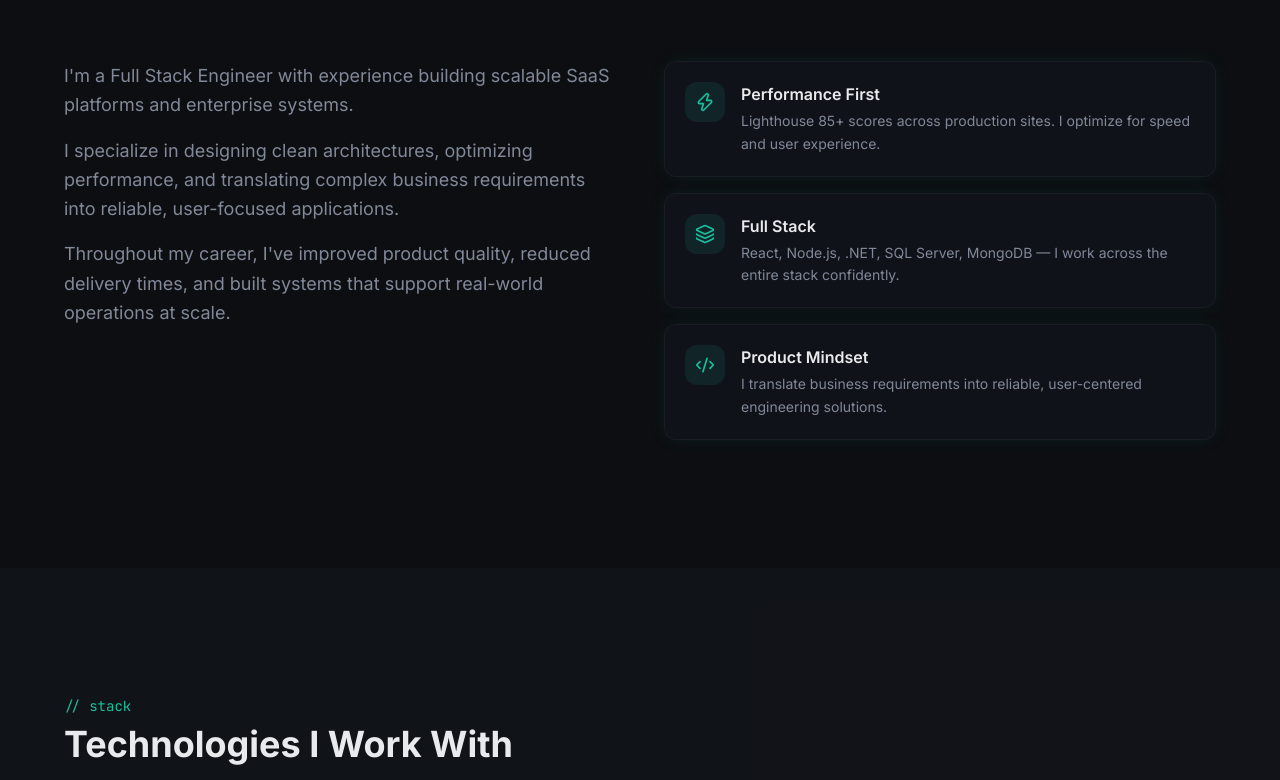
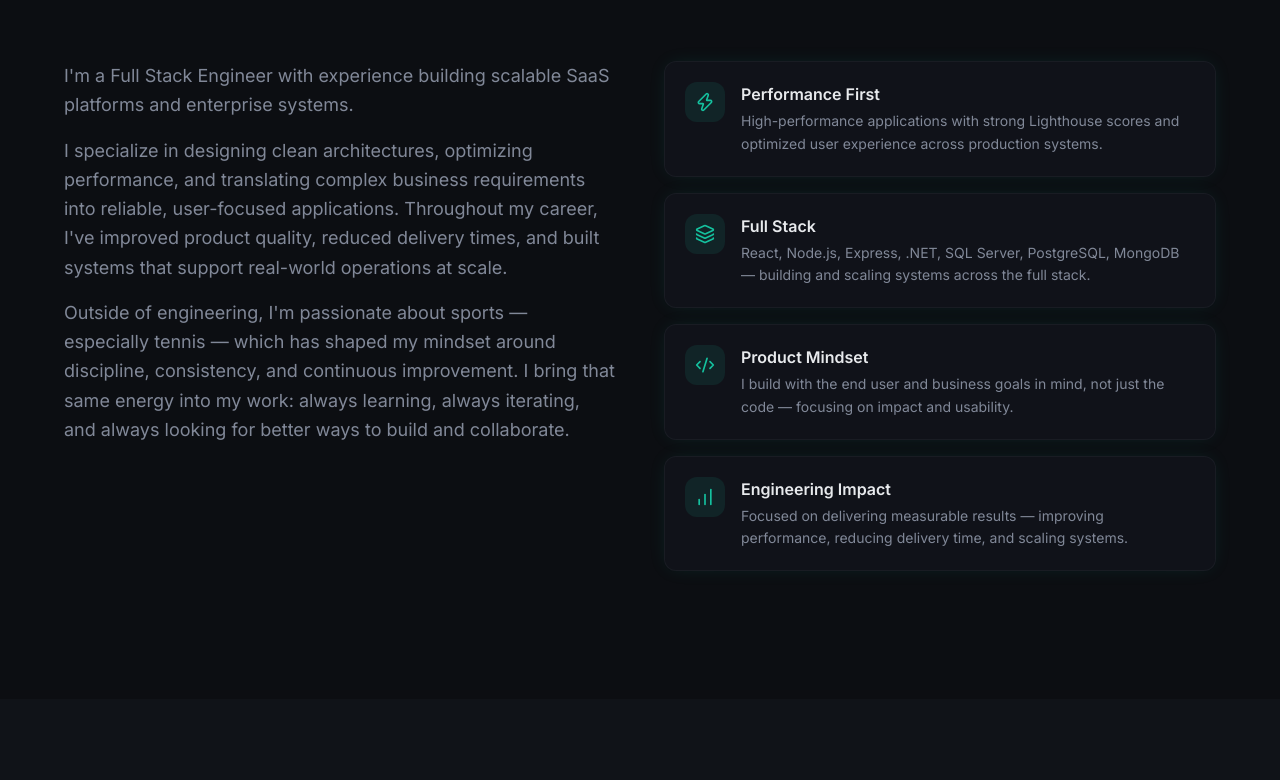
Before and after one commit to SebastianEM98/my-portfolio, a Next.js app: page / in a window 1280 px wide. Shown: the part 919-1699 px from the top of the page. Built offline with nearby package versions, Linux system fonts and the light colour scheme.

Commit message:
About section text updates

```diff
--- a/src/app/components/About.tsx
+++ b/src/app/components/About.tsx
@@ -13,10 +13,10 @@ export const About = () => (
                         I'm a Full Stack Engineer with experience building scalable SaaS platforms and enterprise systems.
                     </p>
                     <p className="text-muted-foreground text-lg leading-relaxed mb-4">
-                        I specialize in designing clean architectures, optimizing performance, and translating complex business requirements into reliable, user-focused applications.
+                        I specialize in designing clean architectures, optimizing performance, and translating complex business requirements into reliable, user-focused applications. Throughout my career, I've improved product quality, reduced delivery times, and built systems that support real-world operations at scale.
                     </p>
                     <p className="text-muted-foreground text-lg leading-relaxed">
-                        Throughout my career, I've improved product quality, reduced delivery times, and built systems that support real-world operations at scale.
+                        Outside of engineering, I'm passionate about sports — especially tennis — which has shaped my mindset around discipline, consistency, and continuous improvement. I bring that same energy into my work: always learning, always iterating, and always looking for better ways to build and collaborate.
                     </p>
                 </AnimatedSection>
 
--- a/src/app/data/about.data.ts
+++ b/src/app/data/about.data.ts
@@ -1,20 +1,25 @@
-import { Code2, Layers, Zap } from "lucide-react";
+import { Code2, Layers, Zap, BarChart } from "lucide-react";
 import { AboutHighlight } from "../types";
 
 export const aboutHighlights: AboutHighlight[] = [
     {
         icon: Zap,
         title: "Performance First",
-        desc: "Lighthouse 85+ scores across production sites. I optimize for speed and user experience."
+        desc: "High-performance applications with strong Lighthouse scores and optimized user experience across production systems."
     },
     {
         icon: Layers,
         title: "Full Stack",
-        desc: "React, Node.js, .NET, SQL Server, MongoDB — I work across the entire stack confidently."
+        desc: "React, Node.js, Express, .NET, SQL Server, PostgreSQL, MongoDB — building and scaling systems across the full stack."
     },
     {
         icon: Code2,
         title: "Product Mindset",
-        desc: "I translate business requirements into reliable, user-centered engineering solutions."
+        desc: "I build with the end user and business goals in mind, not just the code — focusing on impact and usability."
+    },
+    {
+        icon: BarChart,
+        title: "Engineering Impact",
+        desc: "Focused on delivering measurable results — improving performance, reducing delivery time, and scaling systems."
     }
 ];
--- a/src/app/data/tech-stack.data.ts
+++ b/src/app/data/tech-stack.data.ts
@@ -7,7 +7,7 @@ export const techStackCategories: TechStackCategories[] = [
     },
     {
         title: "Backend",
-        techs: ["Node.js", "Express", ".NET", "ASP.NET Core", "Prisma", "Entity Framework", "Sequelize", "REST APIs", "JWT", "Socket.io"],
+        techs: ["Node.js", "Express", ".NET", "ASP.NET Core", "Prisma", "Entity Framework", "Sequelize", "REST APIs", "JWT"],
     },
     {
         title: "Databases",
```
